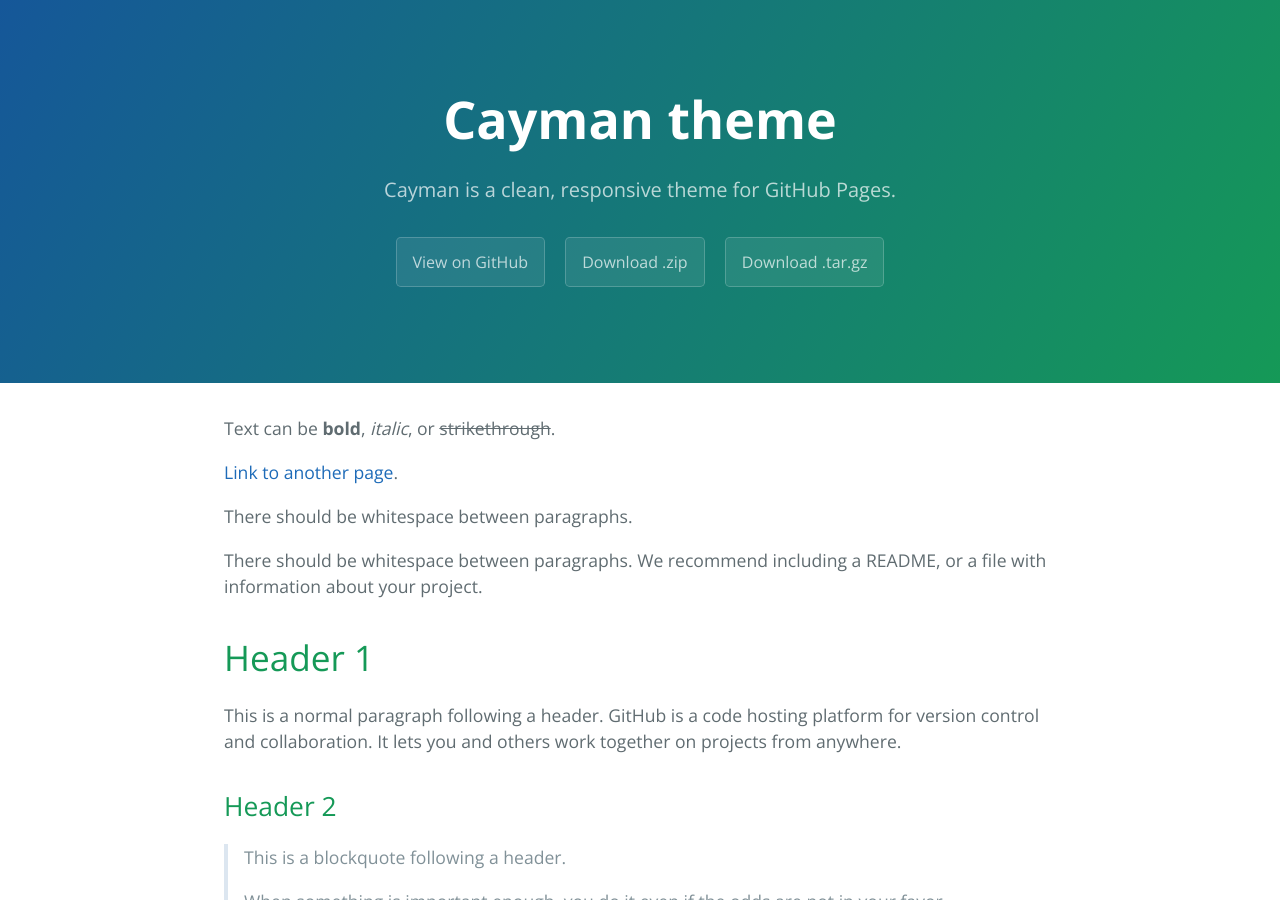
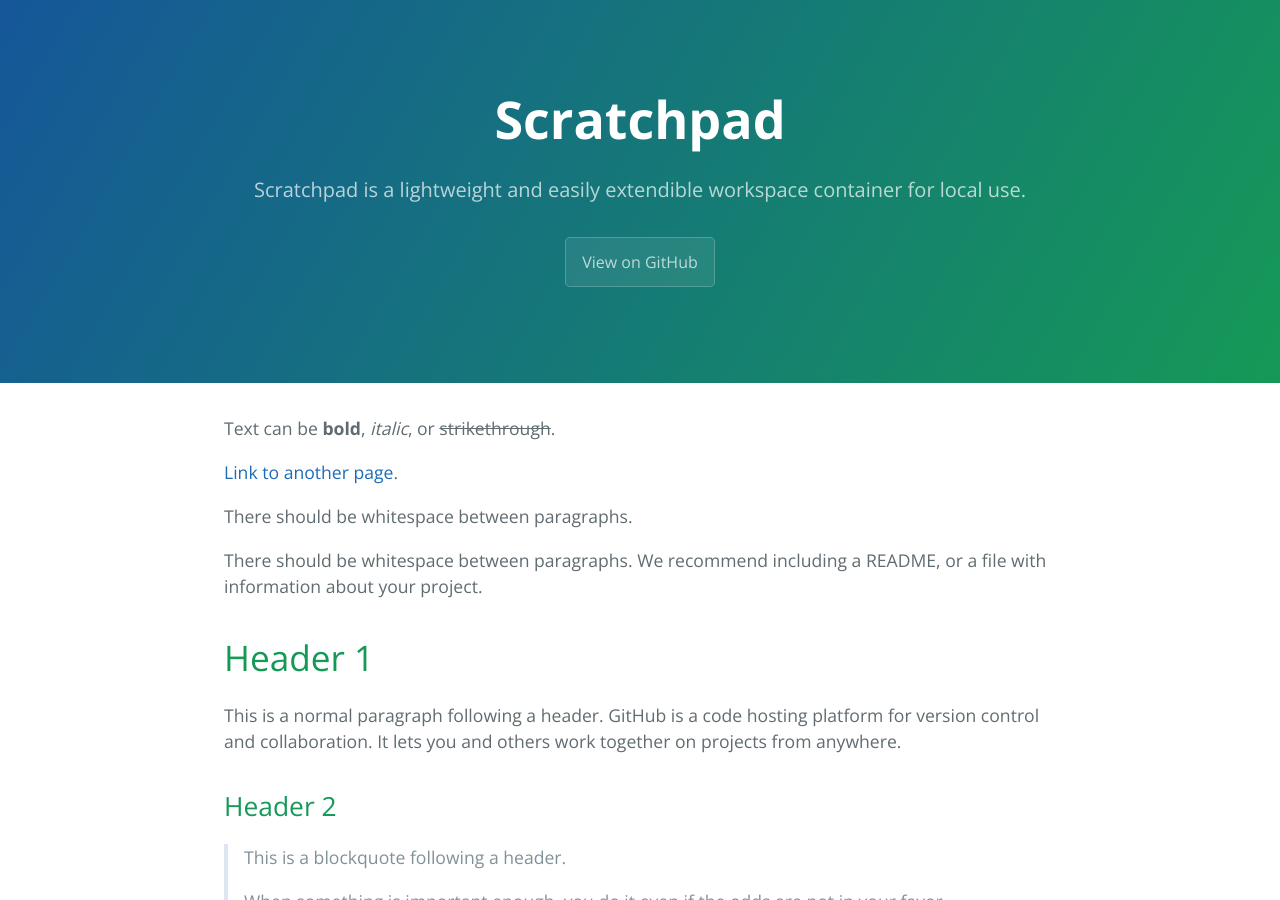
Before and after one commit to kiliant/scratchpad, a Jekyll site: the page built from index.md, in a window 1280 px wide and 900 px high. Built offline with Jekyll 4.4.1, drawn with Linux system fonts in a browser that asks for light colours; some of the changed text lies outside the part shown.

Commit message:
adapted settings

```diff
--- a/_config.yml
+++ b/_config.yml
@@ -1,5 +1,5 @@
-title: Cayman theme
-description: Cayman is a clean, responsive theme for GitHub Pages.
-show_downloads: true
+title: Scratchpad
+description: Scratchpad is a lightweight and easily extendible workspace container for local use.
+show_downloads: false
 google_analytics:
 theme:
--- a/_layouts/default.html
+++ b/_layouts/default.html
@@ -27,22 +27,9 @@
 
       <footer class="site-footer">
         {% if site.github.is_project_page %}
-          <span class="site-footer-owner"><a href="{{ site.github.repository_url }}">{{ site.github.repository_name }}</a> is maintained by <a href="{{ site.github.owner_url }}">{{ site.github.owner_name }}</a>.</span>
         {% endif %}
-        <span class="site-footer-credits">This page was generated by <a href="https://pages.github.com">GitHub Pages</a>.</span>
       </footer>
     </section>
 
-    {% if site.google_analytics %}
-      <script type="text/javascript">
-        (function(i,s,o,g,r,a,m){i['GoogleAnalyticsObject']=r;i[r]=i[r]||function(){
-        (i[r].q=i[r].q||[]).push(arguments)},i[r].l=1*new Date();a=s.createElement(o),
-        m=s.getElementsByTagName(o)[0];a.async=1;a.src=g;m.parentNode.insertBefore(a,m)
-        })(window,document,'script','//www.google-analytics.com/analytics.js','ga');
-
-        ga('create', '{{ site.google_analytics }}', 'auto');
-        ga('send', 'pageview');
-      </script>
-    {% endif %}
   </body>
 </html>
```
